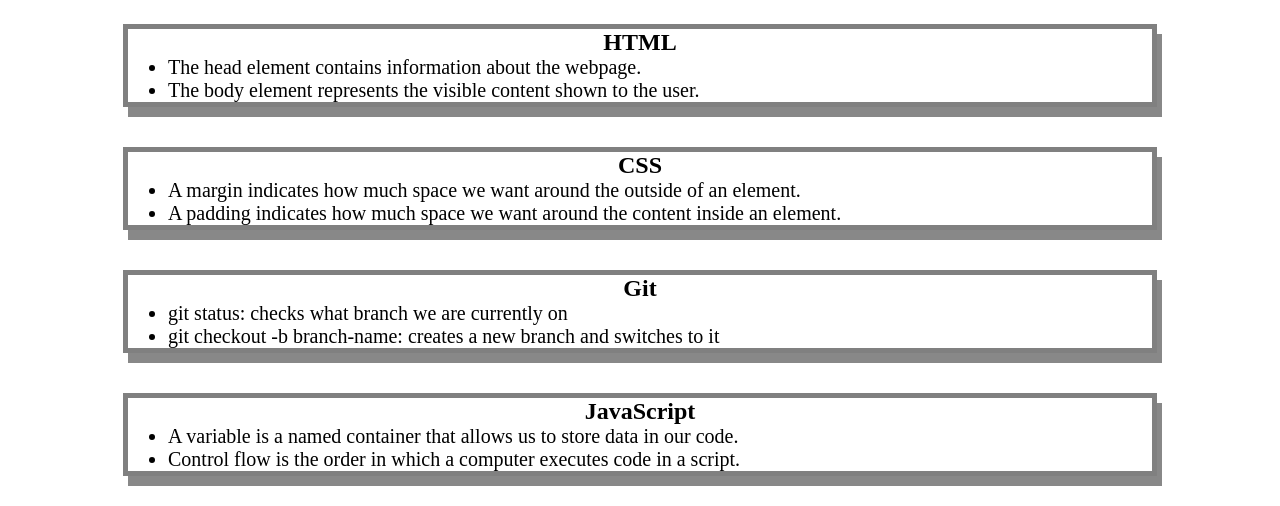
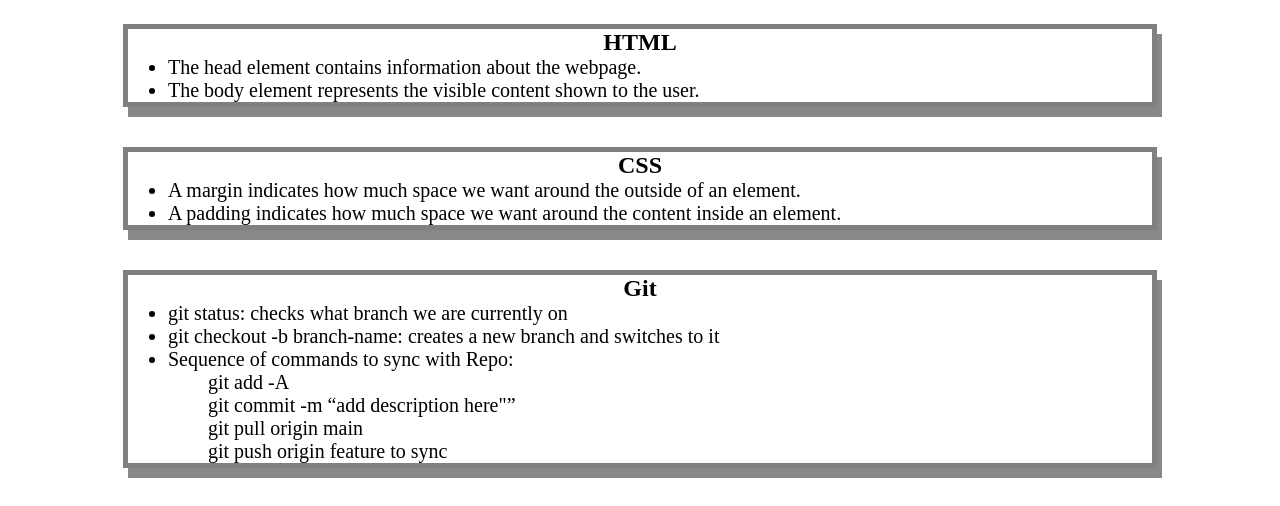
Before and after one commit to TreyLathe/pre-work-study-guide, a plain HTML site: page index.html in a window 1280 px wide. Shown: the part 136-642 px from the top of the page. Drawn offline with Linux system fonts and the light colour scheme.

Commit message:
added more notes to git

```diff
--- a/index.html
+++ b/index.html
@@ -37,6 +37,12 @@
 
             <li>git status: checks what branch we are currently on</li>
             <li>git checkout -b branch-name: creates a new branch and switches to it</li>
+            <li> Sequence of commands to sync with Repo:
+              <ul>git add -A</ul>
+              <ul>git commit -m “add description here"”</ul>
+              <ul>git pull origin main</ul>
+              <ul>git push origin feature to sync</ul>
+            </li>
 
         </ul>
       </section>
```
